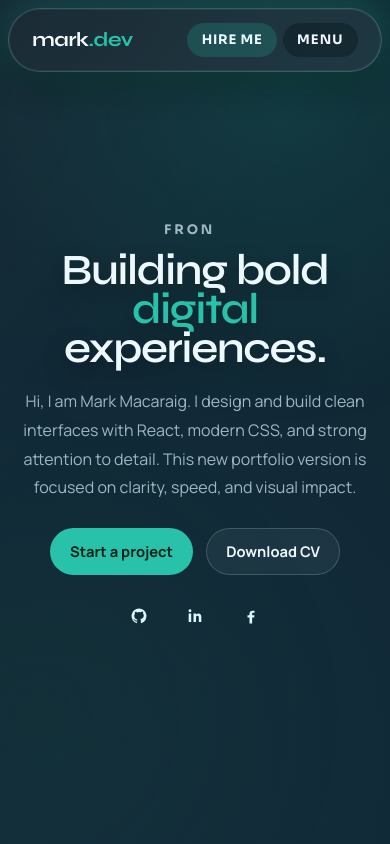
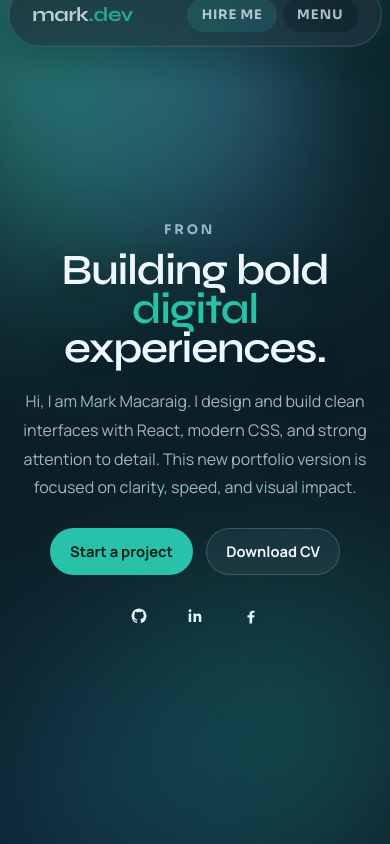
Before and after one commit to aintdrevv/markdev, a React (Vite) app: page / in a window 390 px wide. Shown: the top 844 px of the page. Built offline with nearby package versions, Linux system fonts and the light colour scheme.

Commit message:
Add mobile idle auto-hide behavior for top navigation

```diff
--- a/src/components/Header.jsx
+++ b/src/components/Header.jsx
@@ -1,10 +1,9 @@
-import { useState } from 'react';
+import { useEffect, useState } from 'react';
 
 const links = [
   { label: 'About', id: 'about' },
   { label: 'Skills', id: 'skills' },
   { label: 'Projects', id: 'projects' },
-  { label: 'Contact', id: 'contacts' },
 ];
 
 function scrollToId(id) {
@@ -18,9 +17,53 @@ function scrollToId(id) {
 
 export default function Header({ onHireClick }) {
   const [open, setOpen] = useState(false);
+  const [mobileIdle, setMobileIdle] = useState(false);
+
+  useEffect(() => {
+    let idleTimer = null;
+    const IDLE_MS = 2600;
+    const isMobile = () => window.matchMedia('(max-width: 760px)').matches;
+
+    const armIdleTimer = () => {
+      if (!isMobile()) {
+        setMobileIdle(false);
+        if (idleTimer) clearTimeout(idleTimer);
+        return;
+      }
+      if (open) {
+        setMobileIdle(false);
+        if (idleTimer) clearTimeout(idleTimer);
+        return;
+      }
+      setMobileIdle(false);
+      if (idleTimer) clearTimeout(idleTimer);
+      idleTimer = setTimeout(() => setMobileIdle(true), IDLE_MS);
+    };
+
+    const activityHandler = () => armIdleTimer();
+    const resizeHandler = () => armIdleTimer();
+
+    armIdleTimer();
+    window.addEventListener('resize', resizeHandler);
+    window.addEventListener('scroll', activityHandler, { passive: true });
+    window.addEventListener('touchstart', activityHandler, { passive: true });
+    window.addEventListener('touchmove', activityHandler, { passive: true });
+    window.addEventListener('mousemove', activityHandler, { passive: true });
+    window.addEventListener('keydown', activityHandler);
+
+    return () => {
+      if (idleTimer) clearTimeout(idleTimer);
+      window.removeEventListener('resize', resizeHandler);
+      window.removeEventListener('scroll', activityHandler);
+      window.removeEventListener('touchstart', activityHandler);
+      window.removeEventListener('touchmove', activityHandler);
+      window.removeEventListener('mousemove', activityHandler);
+      window.removeEventListener('keydown', activityHandler);
+    };
+  }, [open]);
 
   return (
-    <header className="top-nav">
+    <header className={`top-nav ${mobileIdle && !open ? 'mobile-idle-hidden' : ''}`}>
       <div className="top-nav-inner">
         <button className="brand" type="button" onClick={() => window.scrollTo({ top: 0, behavior: 'smooth' })}>
           mark<span>.dev</span>
--- a/src/index.css
+++ b/src/index.css
@@ -165,6 +165,7 @@ body {
     0 0 0 1px rgba(39, 194, 169, 0.12) inset,
     0 12px 32px rgba(0, 0, 0, 0.4),
     0 0 34px rgba(39, 194, 169, 0.3);
+  transition: transform 0.28s ease, opacity 0.28s ease;
 }
 
 .top-nav-inner {
@@ -317,9 +318,39 @@ body {
   align-items: center;
   justify-content: center;
   position: relative;
-  overflow: visible;
+  overflow: hidden;
   padding-top: calc(62px + 1rem);
   padding-bottom: 1rem;
+  background:
+    radial-gradient(circle at 20% 20%, rgba(39, 194, 169, 0.1), transparent 40%),
+    linear-gradient(180deg, rgba(6, 17, 23, 0.4) 0%, rgba(6, 17, 23, 0.55) 100%);
+}
+
+.hero::before,
+.hero::after {
+  content: '';
+  position: absolute;
+  pointer-events: none;
+  z-index: 0;
+  filter: blur(42px);
+}
+
+.hero::before {
+  inset: -18% -10% auto -12%;
+  height: 64%;
+  background:
+    radial-gradient(ellipse at 20% 40%, rgba(73, 255, 228, 0.42) 0%, rgba(73, 255, 228, 0) 62%),
+    radial-gradient(ellipse at 70% 50%, rgba(107, 177, 255, 0.32) 0%, rgba(107, 177, 255, 0) 58%);
+  animation: aurora-flow 18s ease-in-out infinite alternate;
+}
+
+.hero::after {
+  inset: auto -12% -22% -8%;
+  height: 62%;
+  background:
+    radial-gradient(ellipse at 65% 40%, rgba(39, 194, 169, 0.36) 0%, rgba(39, 194, 169, 0) 60%),
+    radial-gradient(ellipse at 25% 55%, rgba(33, 130, 196, 0.28) 0%, rgba(33, 130, 196, 0) 62%);
+  animation: aurora-flow-alt 22s ease-in-out infinite alternate;
 }
 
 .hero-content {
@@ -1740,6 +1771,28 @@ body.theme-light .footer-location svg {
   }
 }
 
+@keyframes aurora-flow {
+  0% {
+    transform: translate3d(-2%, -3%, 0) rotate(-3deg) scale(1);
+    opacity: 0.78;
+  }
+  100% {
+    transform: translate3d(5%, 4%, 0) rotate(4deg) scale(1.08);
+    opacity: 0.95;
+  }
+}
+
+@keyframes aurora-flow-alt {
+  0% {
+    transform: translate3d(3%, 2%, 0) rotate(2deg) scale(1);
+    opacity: 0.65;
+  }
+  100% {
+    transform: translate3d(-4%, -3%, 0) rotate(-4deg) scale(1.1);
+    opacity: 0.9;
+  }
+}
+
 
 @media (max-width: 960px) {
   .about-grid,
@@ -1784,6 +1837,12 @@ body.theme-light .footer-location svg {
     width: auto;
     top: 0.5rem;
     transform: none;
+  }
+
+  .top-nav.mobile-idle-hidden {
+    transform: translateY(-140%);
+    opacity: 0;
+    pointer-events: none;
   }
 
   .hero-content {
@@ -2071,7 +2130,9 @@ body.theme-light .footer-location svg {
   .loading-ring,
   .loading-cursor,
   .typing-cursor,
-  .site-bg {
+  .site-bg,
+  .hero::before,
+  .hero::after {
     animation: none !important;
   }
 
```
